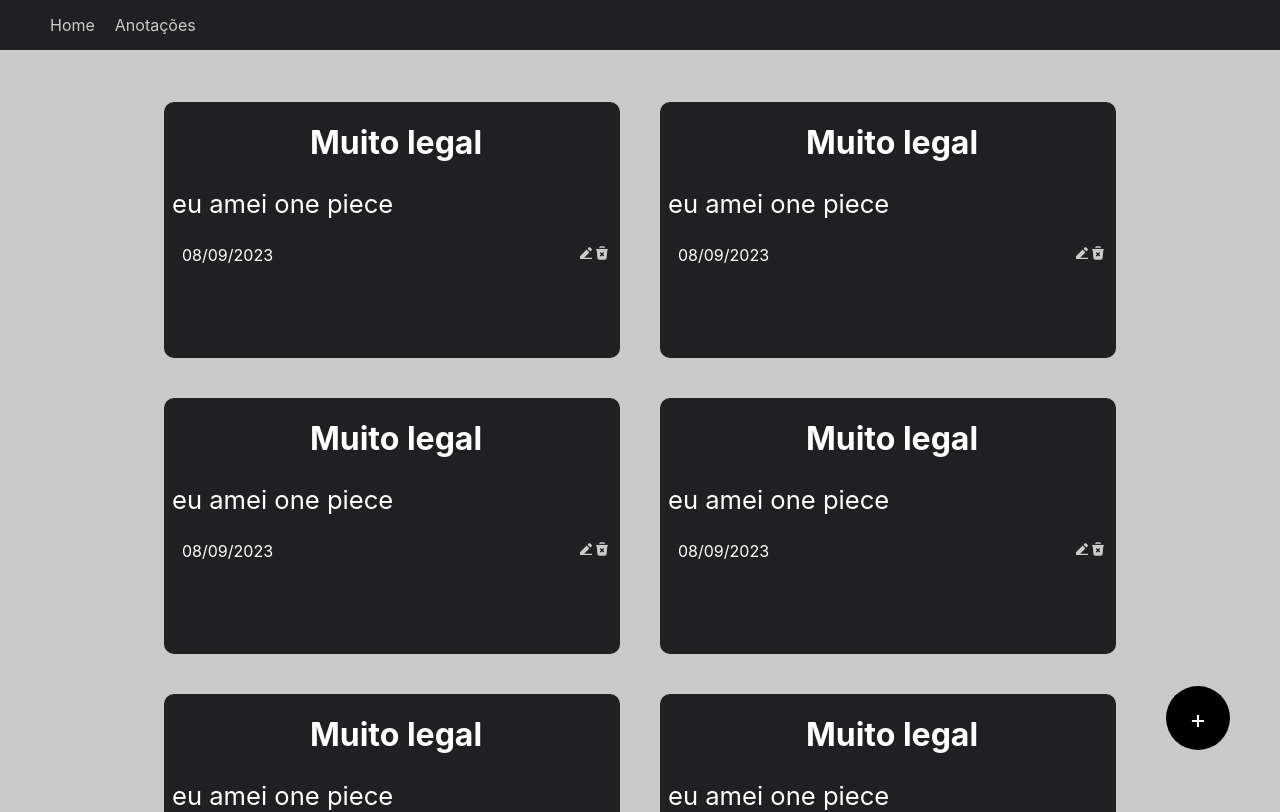
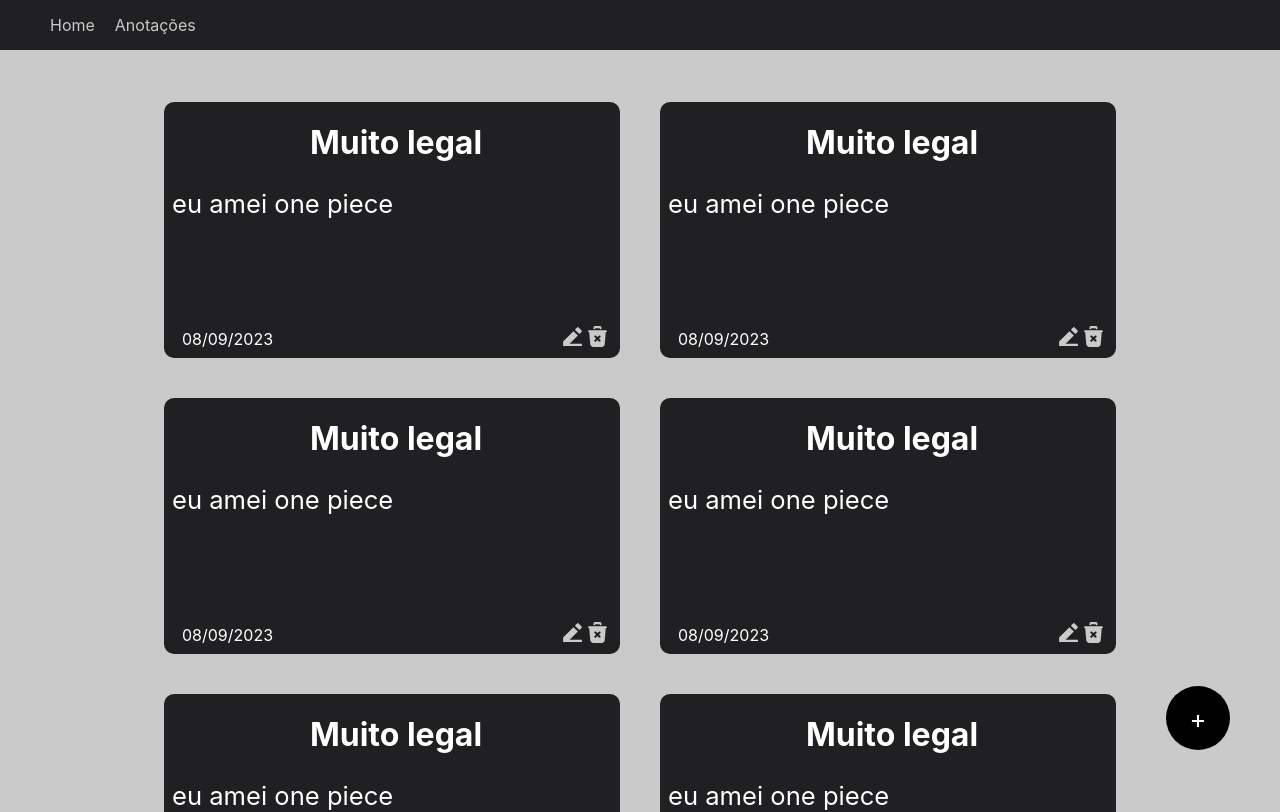
Before and after one commit to NathanZMacedo/React, a React (Create React App) app in the folder frontend/: page /notes in a window 1280 px wide. Shown: the top 812 px of the page. Built offline with nearby package versions, Linux system fonts and the light colour scheme.

Commit message:
new icons

```diff
--- a/frontend/src/components/Notes/Note.css
+++ b/frontend/src/components/Notes/Note.css
@@ -5,6 +5,9 @@
     height: 256px;
     border-radius: 10px;
     margin: 20px;
+    display: flex;
+    flex-direction: column;
+    justify-content: space-between;
 }
 .note h1{
     display: flex;
--- a/frontend/src/components/Notes/Note.jsx
+++ b/frontend/src/components/Notes/Note.jsx
@@ -17,8 +17,8 @@ function Note({n}) {
                 {n.date}
             </div>
             <div>
-                <RiEdit2Fill width={50} color='#CACACA'/>
-                <TbTrashXFilled width={50} color='#CACACA'/>
+                <RiEdit2Fill size={25} color='#CACACA'/>
+                <TbTrashXFilled size={25} color='#CACACA'/>
             </div>
         </div>
     </div>
```
